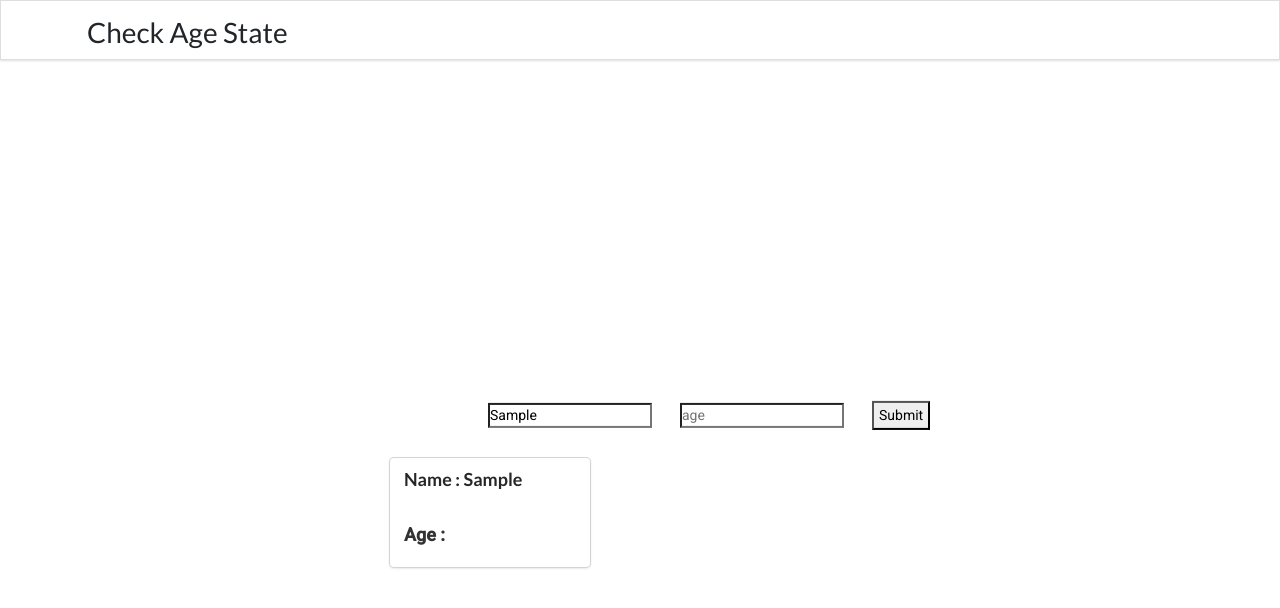
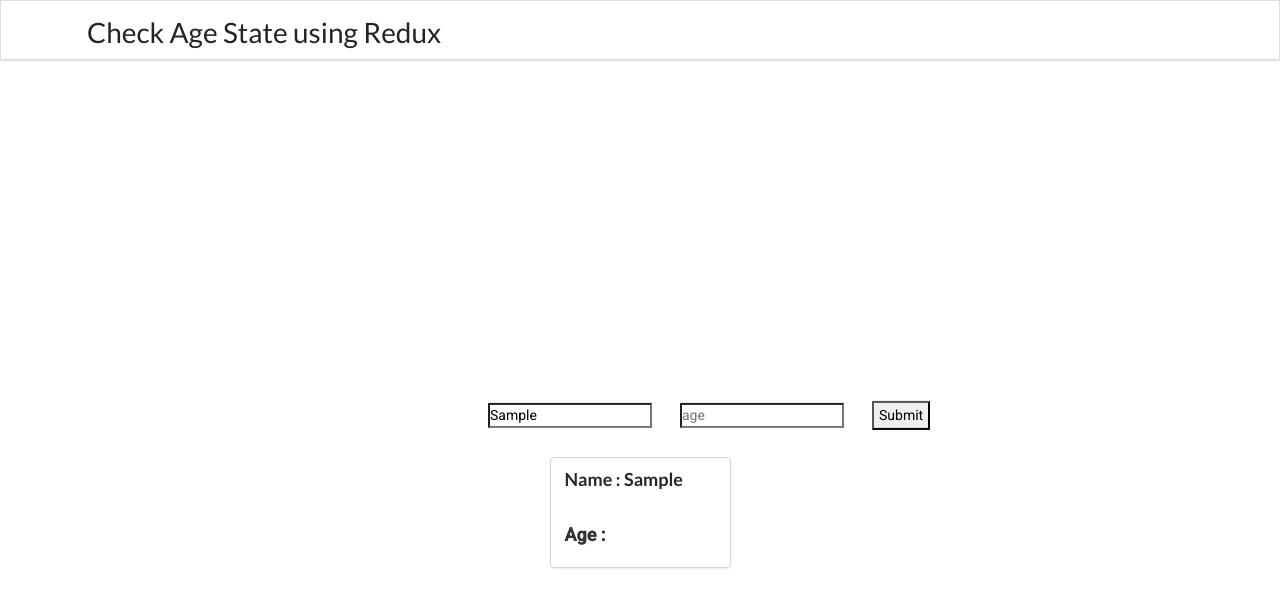
Before and after one commit to miwsyed/practice, a React (Create React App) app: page / in a window 1280 px wide. Both pictures are taken after typing "Sample", "Sample" into the empty fields and a click on the button "Submit". Shown: the top 608 px of the page. Built offline with nearby package versions, Linux system fonts and the light colour scheme.

Commit message:
functioning complete ui enhancement required

```diff
--- a/src/App.js
+++ b/src/App.js
@@ -16,7 +16,6 @@ function App() {
           <Route element={<PrivateRoute />}>
             <Route path="/candidate/:id" element={<CandidateListing />} />
           </Route>
-
           <Route path="*" element={"ERROR 404 NOT FOUND"} />
         </Routes>
       </Router>
--- a/src/containers/CandidateComponent.js
+++ b/src/containers/CandidateComponent.js
@@ -43,7 +43,7 @@ const CandidateComponent = () => {
   const renderList = candidates?.map((candidate) => {
     const { id, name, age } = candidate;
     return (
-      <div className="" style={{ width: "40%" }} key={id}>
+      <div className="container bg-blue " style={{ width: "40%" }} key={id}>
         <>
           <div
             onClick={() => navigate(`/candidate/${id}`)}
--- a/src/containers/CandidateListing.js
+++ b/src/containers/CandidateListing.js
@@ -4,16 +4,13 @@ import { getAgeState } from "../containers/HelperFuncitons";
 import { useNavigate, useParams } from "react-router-dom";
 import "./styles.css";
 const CandidateListing = () => {
-  const [candidates, setCandidates] = useState({});
   const [ageState, setAgeState] = useState("");
   const params = useParams();
-  const navigate = useNavigate();
   const candidateID = params.id;
   const store = useSelector((state) => state.ALL_CANDIDATES);
 
   const getCandidateDetails = (candidateID) => {
     const allCandidates = store.candidates;
-    setCandidates(allCandidates);
     const candidate = allCandidates.find((e) => e.id == candidateID);
     const callgetState = (candidate) => getAgeState(candidate);
     setAgeState(callgetState(candidate));
@@ -29,6 +26,8 @@ const CandidateListing = () => {
       <div
         className="display"
         style={{
+          margin: "auto",
+          backgroundColor: "aqua",
           position: "absolute",
           top: "50%",
           left: "50%",
--- a/src/containers/Header.js
+++ b/src/containers/Header.js
@@ -4,7 +4,7 @@ const Header = () => {
   return (
     <div className="ui fixed menu">
       <div className="ui container center">
-        <h2>Check Age State</h2>
+        <h2>Check Age State using Redux</h2>
       </div>
     </div>
   );
```
